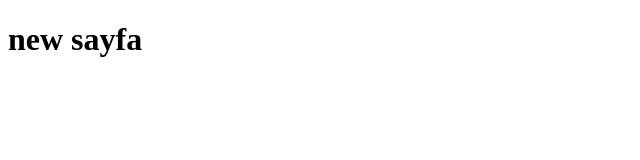
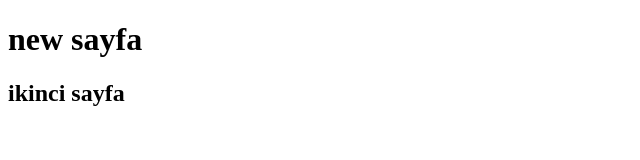
Before and after one commit to ismetuz/first-project, a plain HTML site: page newfile.html in a window 1280 px wide. Shown: the whole page, without its empty margins (0-640 px from the left). Drawn offline with Linux system fonts and the light colour scheme.

Commit message:
new file dosyası değişikliği yapıldı

```diff
--- a/newfile.html
+++ b/newfile.html
@@ -8,5 +8,6 @@
 </head>
 <body>
     <h1>new sayfa</h1>
+    <h2>ikinci sayfa</h2>
 </body>
 </html>
```
